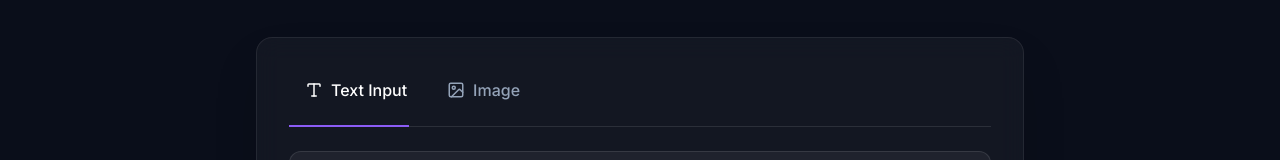
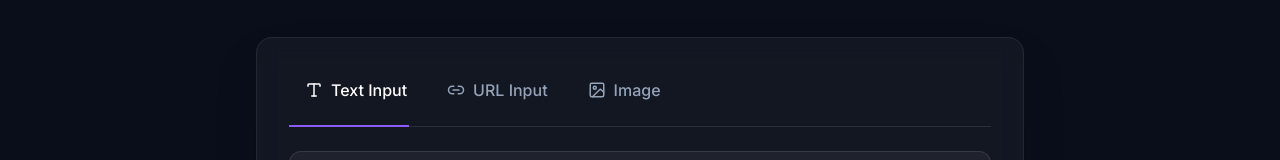
Before and after one commit to rehaan-ahmad/aletheia, a Next.js app in the folder frontend/: page / in a window 1280 px wide. Shown: the part 600-760 px from the top of the page. Built offline with nearby package versions, Linux system fonts and the light colour scheme.

Commit message:
feat: Add a new URL input tab and extend URL validation to include the image tab.

```diff
--- a/frontend/src/components/landing/InputCard.tsx
+++ b/frontend/src/components/landing/InputCard.tsx
@@ -43,7 +43,7 @@ export default function InputCard({ defaultText = '' }: { defaultText?: string }
 
   const handleVerify = () => {
     if (tab === 'text' && text.length < 30) return
-    if (tab === 'url' && !url.startsWith('http')) return
+    if ((tab === 'url' || tab === 'image') && !url.startsWith('http')) return
 
     setLoading(true)
     const payload = {
@@ -70,6 +70,12 @@ export default function InputCard({ defaultText = '' }: { defaultText?: string }
           className={`flex items-center gap-2 px-4 py-2 rounded-lg font-medium transition-colors ${tab === 'text' ? 'text-white' : 'text-slate-400 hover:text-slate-200'}`}
         >
           <Type size={18} /> Text Input
+        </button>
+        <button
+          onClick={() => setTab('url')}
+          className={`flex items-center gap-2 px-4 py-2 rounded-lg font-medium transition-colors ${tab === 'url' ? 'text-white' : 'text-slate-400 hover:text-slate-200'}`}
+        >
+          <Link2 size={18} /> URL Input
         </button>
         <button
           onClick={() => { setTab('image'); setMediaAnalysis(true); setAiDetection(false); }}
```
Also changed, not shown: 1 other file (tests, documents, lock files or other folders).
